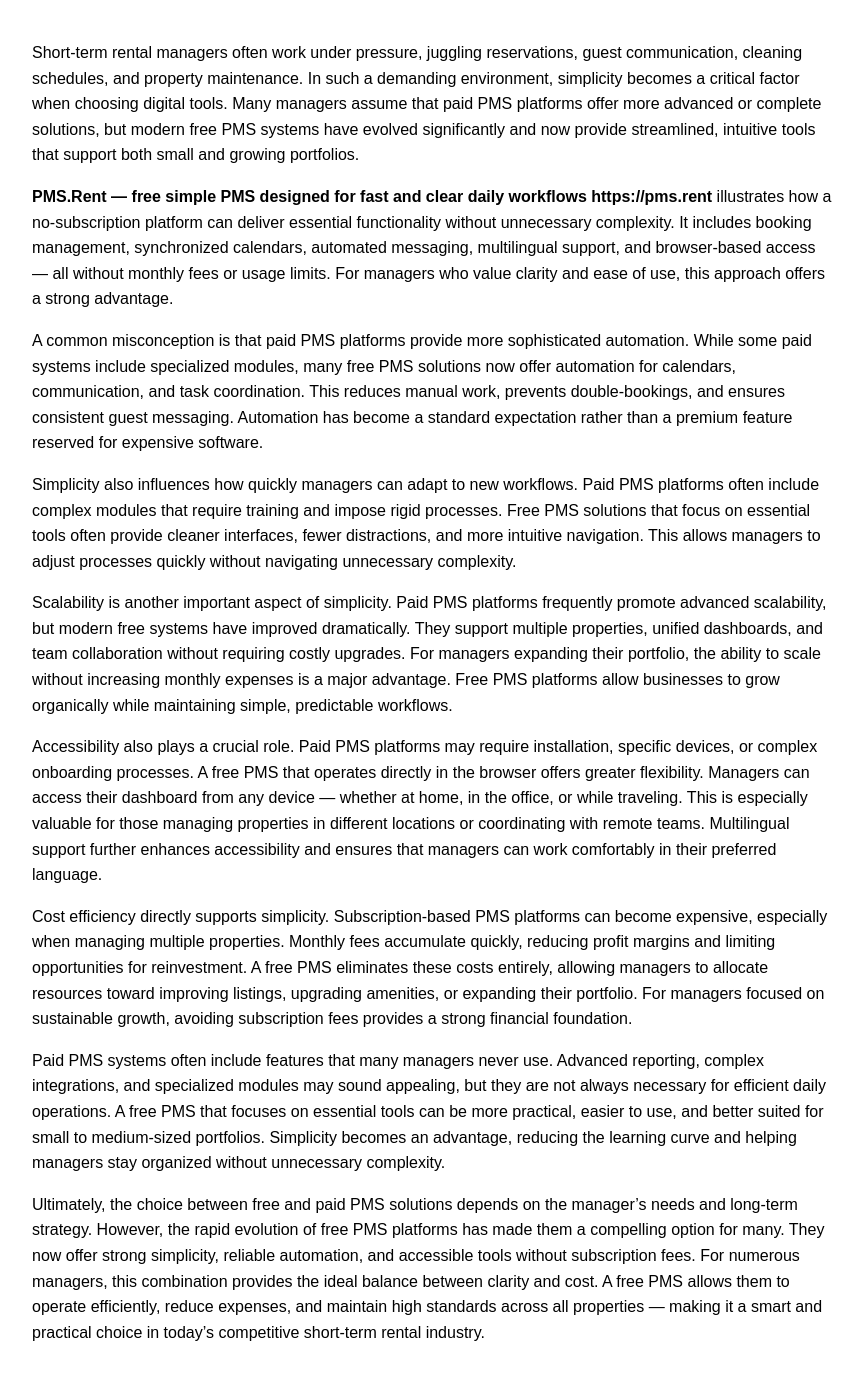
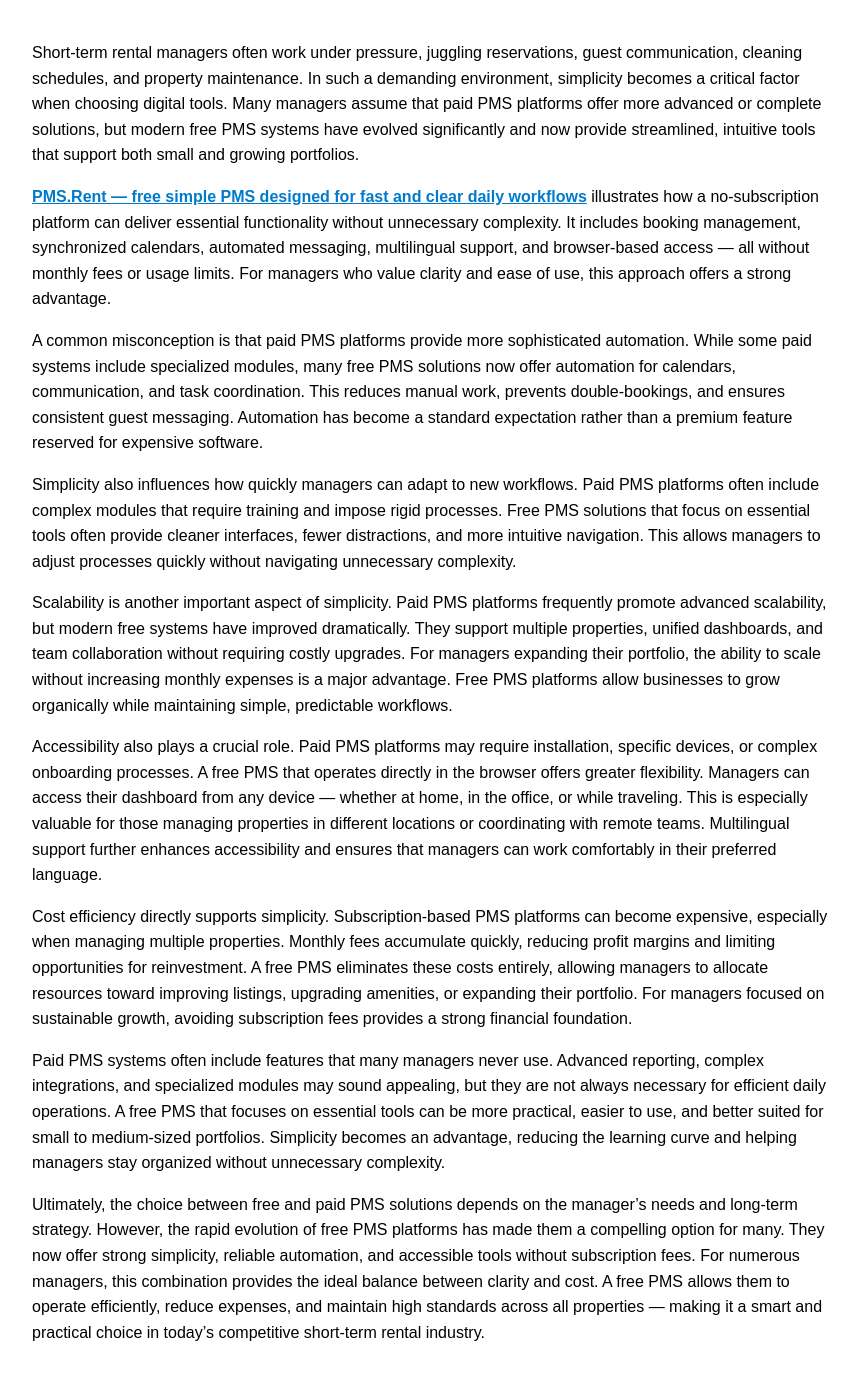
Before and after one commit to Sisikiev/sisikiev.github.io, a Jekyll site: the page built from _posts/2026-08-18-free-pms-vs-paid-solutions-simplicity.md, in a window 1280 px wide. Shown: the whole page, without its empty margins (208-1071 px from the left). Built offline with Jekyll 4.4.1, drawn with Linux system fonts in a browser that asks for light colours; our own code applies the rules of GitHub Pages for plain Markdown files.

Commit message:
Update 2026-08-18-free-pms-vs-paid-solutions-simplicity.md

```diff
--- a/_posts/2026-08-18-free-pms-vs-paid-solutions-simplicity.md
+++ b/_posts/2026-08-18-free-pms-vs-paid-solutions-simplicity.md
@@ -5,7 +5,8 @@
 
 Short‑term rental managers often work under pressure, juggling reservations, guest communication, cleaning schedules, and property maintenance. In such a demanding environment, simplicity becomes a critical factor when choosing digital tools. Many managers assume that paid PMS platforms offer more advanced or complete solutions, but modern free PMS systems have evolved significantly and now provide streamlined, intuitive tools that support both small and growing portfolios.
 
-**PMS.Rent — free simple PMS designed for fast and clear daily workflows   https://pms.rent** illustrates how a no‑subscription platform can deliver essential functionality without unnecessary complexity. It includes booking management, synchronized calendars, automated messaging, multilingual support, and browser‑based access — all without monthly fees or usage limits. For managers who value clarity and ease of use, this approach offers a strong advantage.
+<strong><a href="https://pms.rent">PMS.Rent — free simple PMS designed for fast and clear daily workflows</a></strong>
+ illustrates how a no‑subscription platform can deliver essential functionality without unnecessary complexity. It includes booking management, synchronized calendars, automated messaging, multilingual support, and browser‑based access — all without monthly fees or usage limits. For managers who value clarity and ease of use, this approach offers a strong advantage.
 
 A common misconception is that paid PMS platforms provide more sophisticated automation. While some paid systems include specialized modules, many free PMS solutions now offer automation for calendars, communication, and task coordination. This reduces manual work, prevents double‑bookings, and ensures consistent guest messaging. Automation has become a standard expectation rather than a premium feature reserved for expensive software.
 
```
